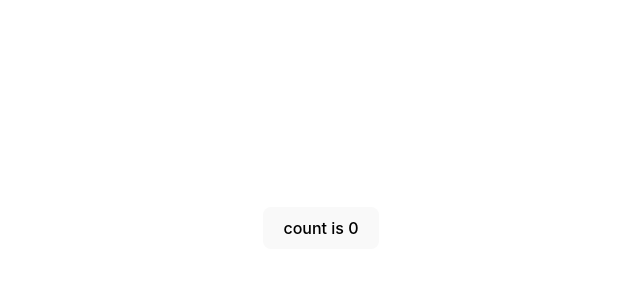
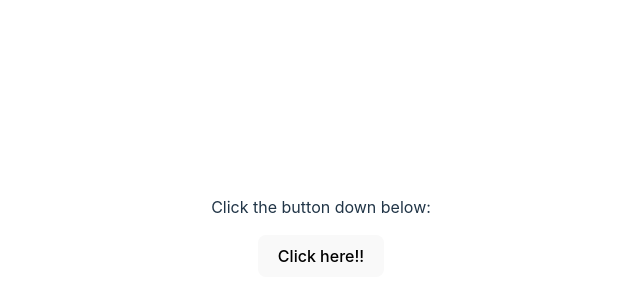
Before and after one commit to yisusworldwide/my-react-apps, a React (Vite) app: page / in a window 1280 px wide. Shown: the part 172-472 px from the top of the page, without its empty margins (319-959 px from the left). Built offline with nearby package versions, Linux system fonts and the light colour scheme.

Commit message:
Commented out pre-given counter and added onClick handler for testing purposes

```diff
--- a/src/App.jsx
+++ b/src/App.jsx
@@ -1,18 +1,20 @@
 import { useState } from 'react'
-import reactLogo from './assets/react.svg'
-import viteLogo from '/vite.svg'
 import './App.css'
+import Clicker from './Clicker.jsx'
 
 function App() {
-  const [count, setCount] = useState(0)
+  //const [count, setCount] = useState(0)
 
   return (
     <>
-      <div className="card">
+      <div><Clicker/></div>
+
+      {/* <div className="card">
+
         <button onClick={() => setCount((count) => count + 1)}>
           count is {count}
         </button>
-      </div>
+      </div> */}
     </>
   )
 }
--- /dev/null
+++ b/src/Clicker.jsx
@@ -0,0 +1,15 @@
+function handleClick(){
+    console.log("Button Clicked!");
+}
+
+export default function Clicker(){
+
+    return (
+        <div>
+            <p>Click the button down below:</p>
+            <button onClick={handleClick}>Click here!!</button>
+        </div>
+
+    );
+
+}
```
